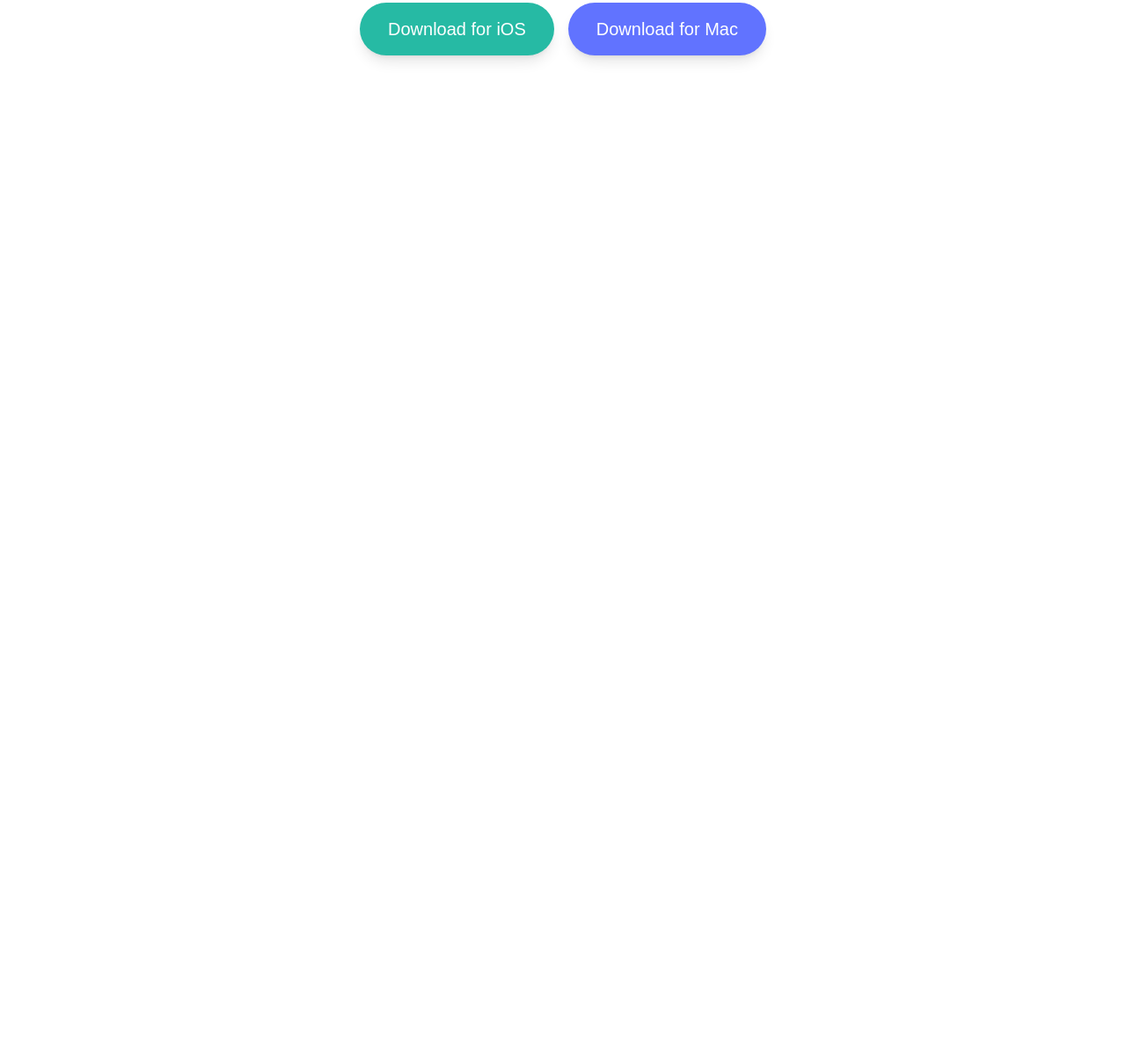
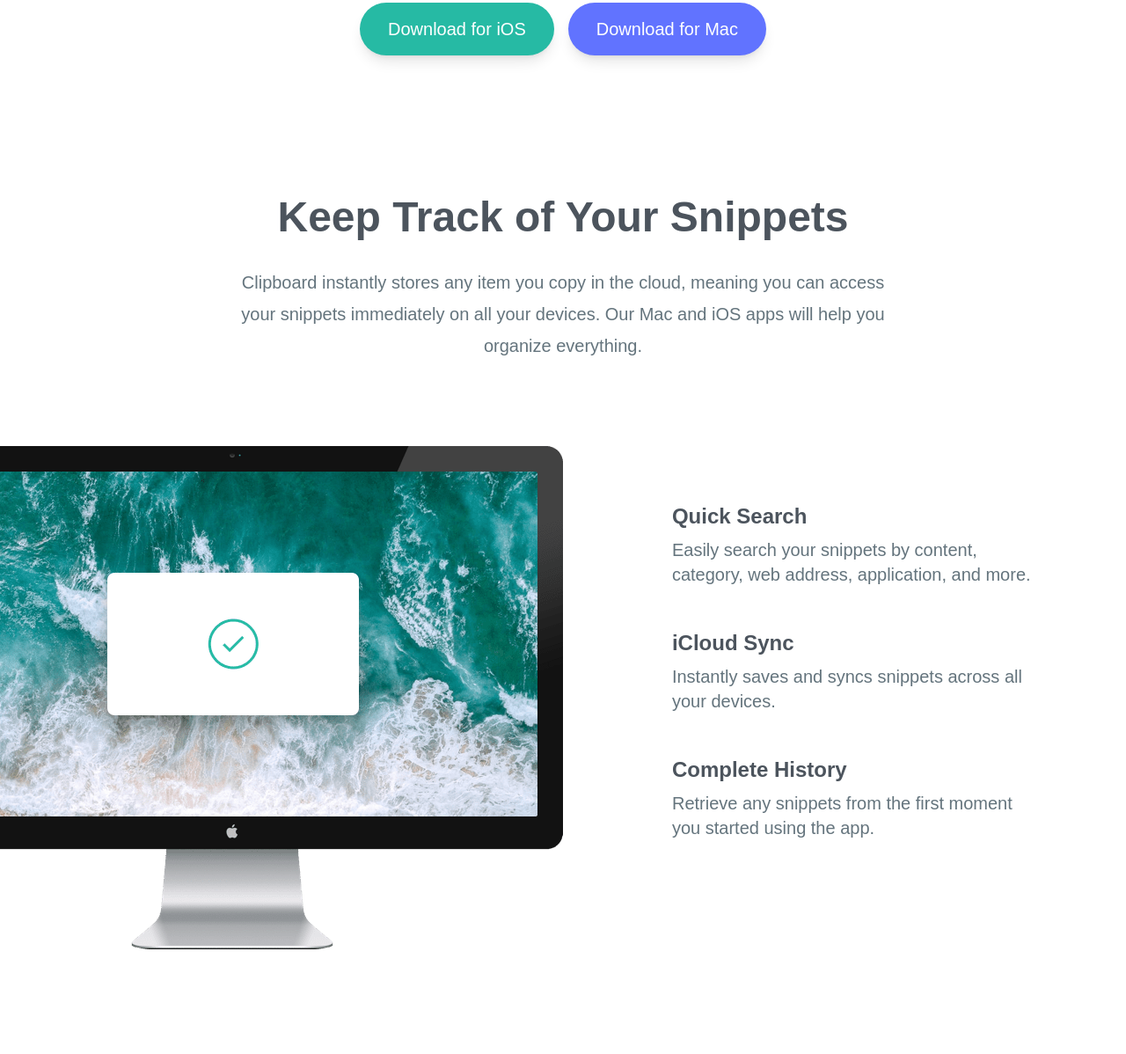
Before and after one commit to jaywes222/spidey, a website: page clipboard/index.html in a window 1280 px wide. Shown: the part 498-1696 px from the top of the page at 88% size. Before the commit the page ends 800 px from the top, so only its background shows below. Drawn offline with Linux system fonts and the light colour scheme; a web font is replaced by a local one.

Commit message:
Features Section & Items

```diff
--- a/clipboard/index.html
+++ b/clipboard/index.html
@@ -8,15 +8,15 @@
     <link rel="preconnect" href="https://fonts.gstatic.com" crossorigin>
     <link href="https://fonts.googleapis.com/css2?family=Bai+Jamjuree:wght@400;600&display=swap" rel="stylesheet">
     <link rel="stylesheet" href="css/style.css">
-    <title>Simple Tailwind Starter</title>
+    <title>Clip-It</title>
 </head>
 
 <body>
     <!--Hero Section-->
     <section id="hero">
-        <div class="max-w-6xl mx-auto text-center mb-40 px-10 pt-16">
+        <div class="section-container mb-40 pt-16">
             <img src="images/logo.svg" alt="" class="mx-auto my-16">
-            <h3 class="mb-8 text-4xl font-bold text-darkGrayishBlue md:text-5xl">
+            <h3>
                 A History of Everything You Copy
             </h3>
             <p class="max-w-3xl mx-auto mb-10 text-2xl text-grayishBlue">
@@ -25,8 +25,7 @@
             </p>
 
             <!--Button Container-->
-            <div
-                class="flex flex-col justify-center w-full space-y-6 text-xl text-white md:flex-row md:space-y-0 md:space-x-4">
+            <div class="button-container">
                 <a href="#" class="p-4 px-8 rounded-full shadow-lg bg-strongCyan duration-200 hover:opacity-80">
                     Download for iOS
                 </a>
@@ -37,6 +36,80 @@
         </div>
     </section>
 
+    <!--Snippets Section-->
+    <section id="snippets">
+        <div class="section-container my-20">
+            <h3>
+                Keep Track of Your Snippets
+            </h3>
+            <p class="max-w-3xl mx-auto mb-24 text-xl leading-9 text-center text-grayishBlue">
+                Clipboard instantly stores any item you copy in the cloud, meaning you
+                can access your snippets immediately on all your devices. Our Mac and
+                iOS apps will help you organize everything.
+            </p>
+        </div>
+    </section>
+
+    <!--Features Section-->
+    <section id="features">
+        <div class="section-container my-20">
+            <div class="relative flex flex-col text-xl md:flex-row md:space-x-32">
+                <!--Image-->
+                <div class="md:w-1/2">
+                    <img
+                        src="images/image-computer.png"
+                        alt=""
+                        class="md:absolute top-0 right-[50%]">
+                </div>
+
+                <!--Items Container-->
+                <div class="flex flex-col mt-16 mb-24 space-y-12 text-xl md:w-1/2 md:mb-60 md:text-left md:pl-16">
+                    <!--Item 1-->
+                    <div>
+                        <h5 class="mb-2 text-2xl font-bold text-darkGrayishBlue">Quick Search</h5>
+                        <p class="max-w-md text-grayishBlue">
+                            Easily search your snippets by content, category, web address,
+                            application, and more.
+                        </p>
+                    </div>
+
+                    <!--Item 2-->
+                    <div>
+                        <h5 class="mb-2 text-2xl font-bold text-darkGrayishBlue">iCloud Sync</h5>
+                        <p class="max-w-md text-grayishBlue">
+                            Instantly saves and syncs snippets across all your devices.
+                        </p>
+                    </div>
+
+                    <!--Item 3-->
+                    <div>
+                        <h5 class="mb-2 text-2xl font-bold text-darkGrayishBlue">Complete History</h5>
+                        <p class="max-w-md text-grayishBlue">
+                            Retrieve any snippets from the first moment you started using
+                            the app.
+                        </p>
+                    </div>
+
+
+                </div>
+
+            </div>
+        </div>
+    </section>
+
+    <!--Access Anywhere -->
+    <section id="access">
+        <div class="section-container my-20">
+            <h3>Access Clipboard Anywhere</h3>
+            <p class="max-w-3xl mx-auto mb-24 text-xl leading-9 text-center text-grayishBlue">
+                Whether you’re on the go, or at your computer, you can access all your
+                Clipboard snippets in a few simple clicks.
+            </p>
+            <img src="images/image-devices.png" alt="" class="mx-auto">
+        </div>
+
+    </section>
+
 
 </body>
 
--- a/clipboard/input.css
+++ b/clipboard/input.css
@@ -1,6 +1,20 @@
 @tailwind base;
 @tailwind components;
 @tailwind utilities;
+
+@layer base {
+    h3 {
+        @apply mb-8 text-4xl font-bold text-darkGrayishBlue md:text-5xl;
+    }
+}
+
+.section-container {
+    @apply max-w-6xl mx-auto text-center px-10;
+}
+
+.button-container {
+    @apply flex flex-col justify-center w-full space-y-6 text-xl text-white md:flex-row md:space-y-0 md:space-x-4;
+}
 
 body{
     background-image: url('../images/bg-header-desktop.png');
```
Also changed, not shown: clipboard/css/style.css.
